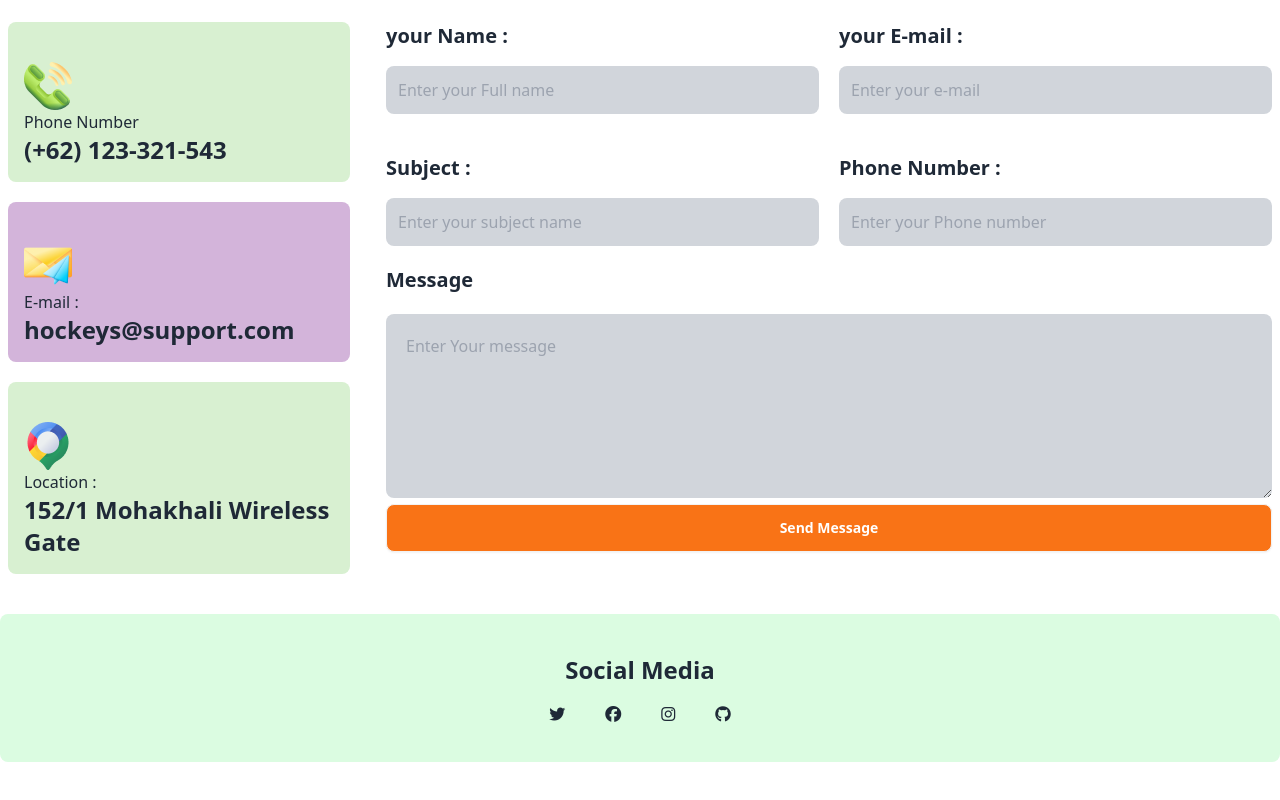
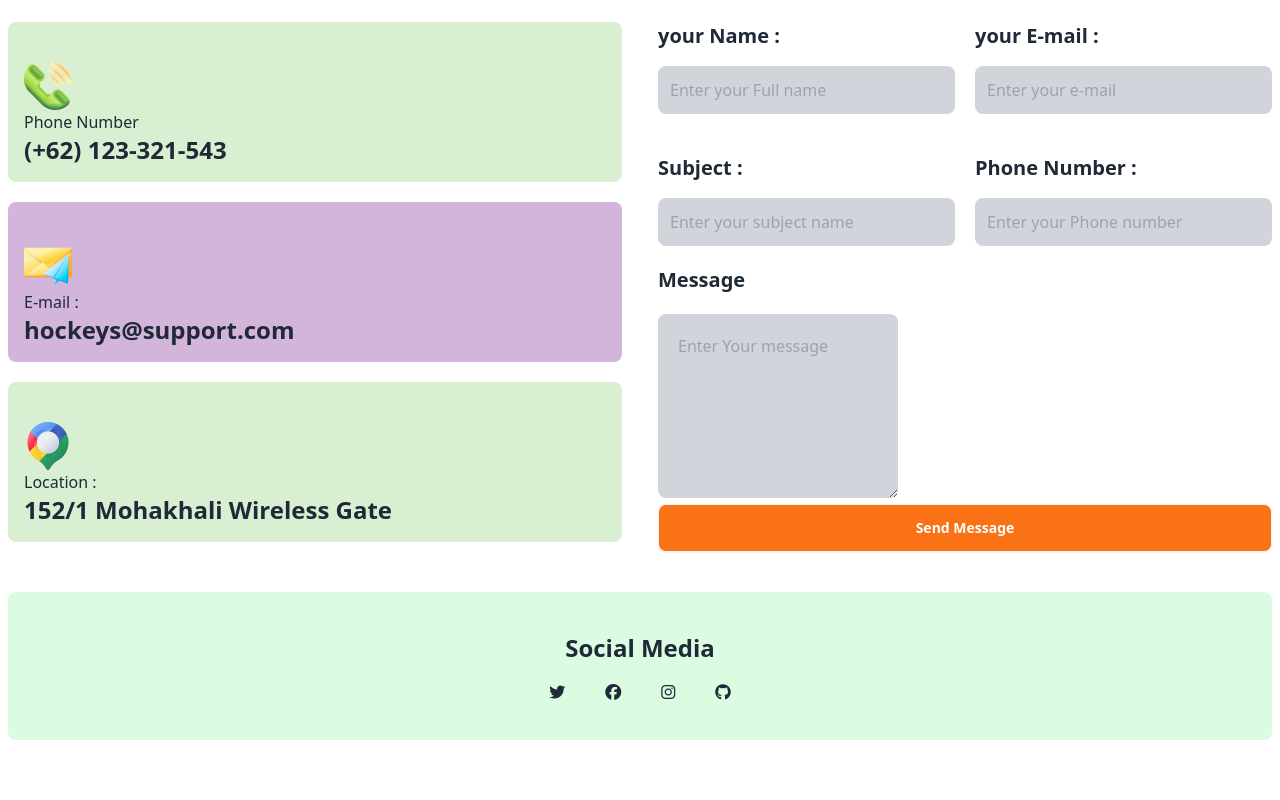
Before and after one commit to AmjadChowdhury/Hockey, a plain HTML site: page index.html in a window 1280 px wide. Shown: the part 3517-4317 px from the top of the page. Drawn offline with nearby package versions, Linux system fonts and the light colour scheme.

Commit message:
textarea

```diff
--- a/index.html
+++ b/index.html
@@ -439,14 +439,14 @@
 
           <div>
             <h2 class="text-xl font-extrabold my-5">Message</h2>
-            <textarea name="" id="" cols="90" rows="6" placeholder="Enter Your message" class="bg-gray-300 rounded-lg p-5"></textarea>
+            <textarea name="" id="" cols="max-w-full"  rows="6" placeholder="Enter Your message" class="bg-gray-300 rounded-lg p-5"></textarea>
           </div>
           <input type="submit" value="Send Message" class="btn bg-orange-500 text-white  w-full">
         </div>
       </div>
      </section>
 
-     <section class="bg-[#dbfce1] p-10 rounded-lg">
+     <section class="bg-[#dbfce1] p-10 rounded-lg m-2">
       <h2 class="text-center text-2xl font-bold">Social Media</h2>
       <div class="flex justify-center gap-10 mt-5">
         <i class="fa-brands fa-twitter"></i>
```
